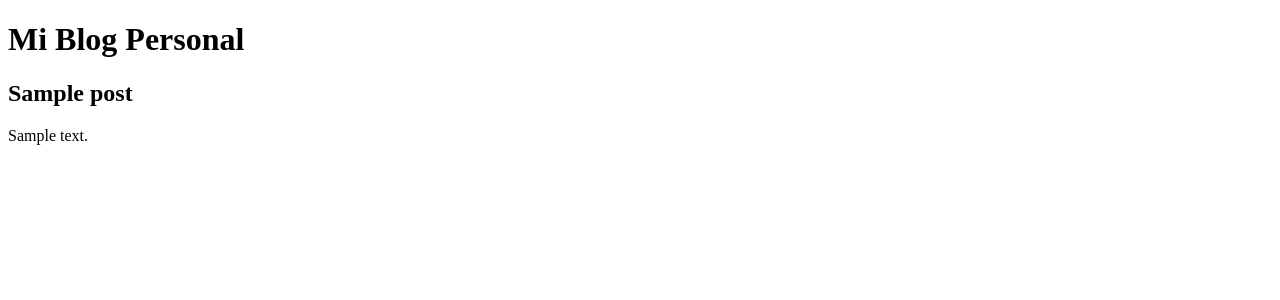
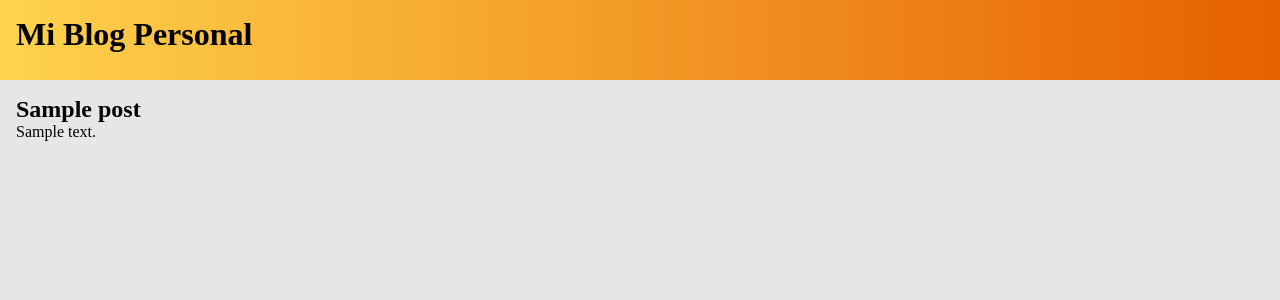
Before and after one commit to AlejandroPhoccoTapia/Lab05-PW2-AlejandroPhocco, a Django app: page / in a window 1280 px wide. Shown: the top 300 px of the page. Run offline with Django 4.2, Linux system fonts and the light colour scheme; tables that the repository leaves empty hold one stand-in row (values such as "Sample post").

Commit message:
Se agrego las clases a las etiquetas para manejarlas mejor en css y se agrego un estilo basico

```diff
--- /dev/null
+++ b/PersonalBlog/Blog/static/styles/style.css
@@ -0,0 +1,36 @@
+body{
+  padding: 0;
+  margin: 0;
+  min-height: 100vh;
+  display: flex;
+  flex-direction: column;
+}
+
+.header{
+  background-image: linear-gradient(to right, hsl(45 100% 65%), hsl(25 100% 45%));
+  height: 5rem;
+}
+
+.header__h1{
+  margin: 1rem 0 0 1rem;
+}
+
+.main{
+  background-color: hsl(0 0% 90%);
+  height: 100%;
+  flex-grow: 1;
+}
+
+.article {
+  padding: 1rem 1rem;
+  overflow-wrap: break-word;
+}
+
+.article__h2 {
+  margin: 0;
+}
+
+.article__p {
+  margin: 0;
+  text-overflow: clip;
+}
--- a/PersonalBlog/Blog/templates/index.html
+++ b/PersonalBlog/Blog/templates/index.html
@@ -1,22 +1,27 @@
+{% load static %}
+
 <!DOCTYPE html>
 <html lang="en">
   <head>
     <meta charset="UTF-8" />
     <meta name="viewport" content="width=device-width, initial-scale=1.0" />
+    <link rel="stylesheet" href="{% static 'styles/style.css' %}" />
     <title>Document</title>
   </head>
   <body>
-    <header>
-      <h1>Mi Blog Personal</h1>
+    <header class="header">
+      <h1 class="header__h1">Mi Blog Personal</h1>
     </header>
 
-    {% for post in posts %}
+    <main class="main">
+      {% for post in posts %}
 
-    <div>
-      <h2>{{ post.title }}</h2>
-      <p>{{ post.text }}</p>
-    </div>
+      <article class="article">
+        <h2 class="article__h2">{{ post.title }}</h2>
+        <p class="article__p">{{ post.text }}</p>
+      </article>
 
-    {% endfor %}
+      {% endfor %}
+    </main>
   </body>
 </html>
```
